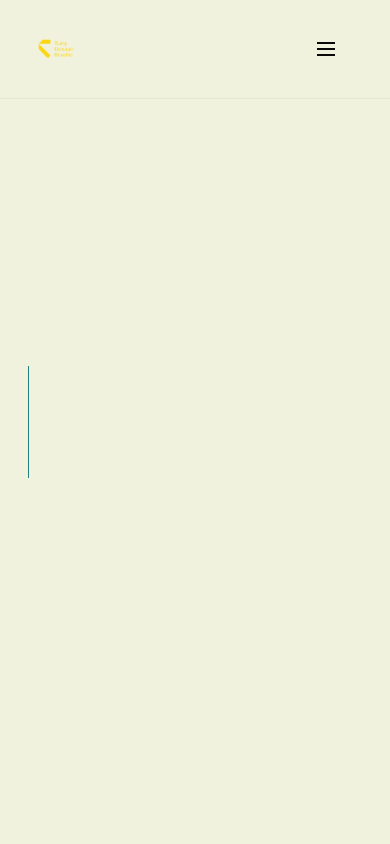
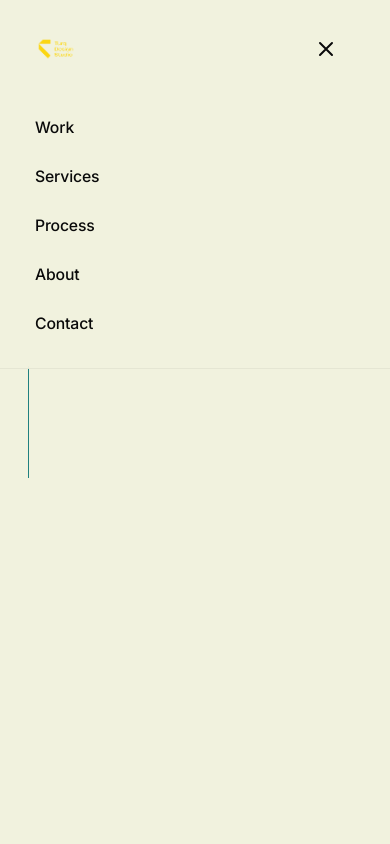
Before and after one commit to burnett-ghartey/turq-design, a Next.js app: page / in a window 390 px wide. Both pictures are taken after a click on the button "Toggle menu". Shown: the top 844 px of the page. Built offline with nearby package versions, Linux system fonts and the light colour scheme; a web font is replaced by a local one.

Commit message:
make hamburger functional

```diff
--- a/src/pages/index.js
+++ b/src/pages/index.js
@@ -1,8 +1,8 @@
-import { useEffect, useRef } from 'react';
+import { useEffect, useRef, useState } from 'react';
 import Head from 'next/head';
 import { gsap } from 'gsap';
 import { ScrollTrigger } from 'gsap/dist/ScrollTrigger';
-import { motion, useScroll, useTransform } from 'framer-motion';
+import { motion, useScroll, useTransform, AnimatePresence } from 'framer-motion';
 import Lenis from 'lenis';
 import SelectedWorks from '../components/SelectedWorks';
 import Services from '../components/Services';
@@ -12,6 +12,7 @@ if (typeof window !== 'undefined') {
 }
 
 export default function Home() {
+  const [mobileMenuOpen, setMobileMenuOpen] = useState(false);
   const heroRef = useRef(null);
   const marqueeRef = useRef(null);
 
@@ -214,16 +215,54 @@ export default function Home() {
                 ))}
               </nav>
 
-              {/* Mobile Menu */}
+              {/* Mobile Menu Button */}
               <motion.button
                 className="md:hidden p-3 text-[#0a0a0a]"
                 whileTap={{ scale: 0.95 }}
+                onClick={() => setMobileMenuOpen(!mobileMenuOpen)}
+                aria-label="Toggle menu"
               >
                 <svg width="24" height="24" fill="none" stroke="currentColor" strokeWidth="2">
-                  <path d="M3 6h18M3 12h18M3 18h18"/>
+                  {mobileMenuOpen ? (
+                    <path d="M6 6l12 12M18 6L6 18" strokeLinecap="round" />
+                  ) : (
+                    <path d="M3 6h18M3 12h18M3 18h18" />
+                  )}
                 </svg>
               </motion.button>
             </div>
+
+            {/* Mobile Menu Panel */}
+            <AnimatePresence>
+              {mobileMenuOpen && (
+                <motion.nav
+                  initial={{ height: 0, opacity: 0 }}
+                  animate={{ height: 'auto', opacity: 1 }}
+                  exit={{ height: 0, opacity: 0 }}
+                  transition={{ duration: 0.3, ease: 'easeInOut' }}
+                  className="md:hidden overflow-hidden"
+                >
+                  <div className="flex flex-col gap-1 pb-6 pt-2">
+                    {[
+                      { href: '#work', label: 'Work' },
+                      { href: '#services', label: 'Services' },
+                      { href: '#process', label: 'Process' },
+                      { href: '#about', label: 'About' },
+                      { href: '#contact', label: 'Contact' }
+                    ].map((item) => (
+                      <a
+                        key={item.href}
+                        href={item.href}
+                        className="text-lg font-medium text-[#0a0a0a] py-3 px-2 hover:text-[#20807e] transition-colors duration-200"
+                        onClick={() => setMobileMenuOpen(false)}
+                      >
+                        {item.label}
+                      </a>
+                    ))}
+                  </div>
+                </motion.nav>
+              )}
+            </AnimatePresence>
           </div>
         </motion.header>
 
```
